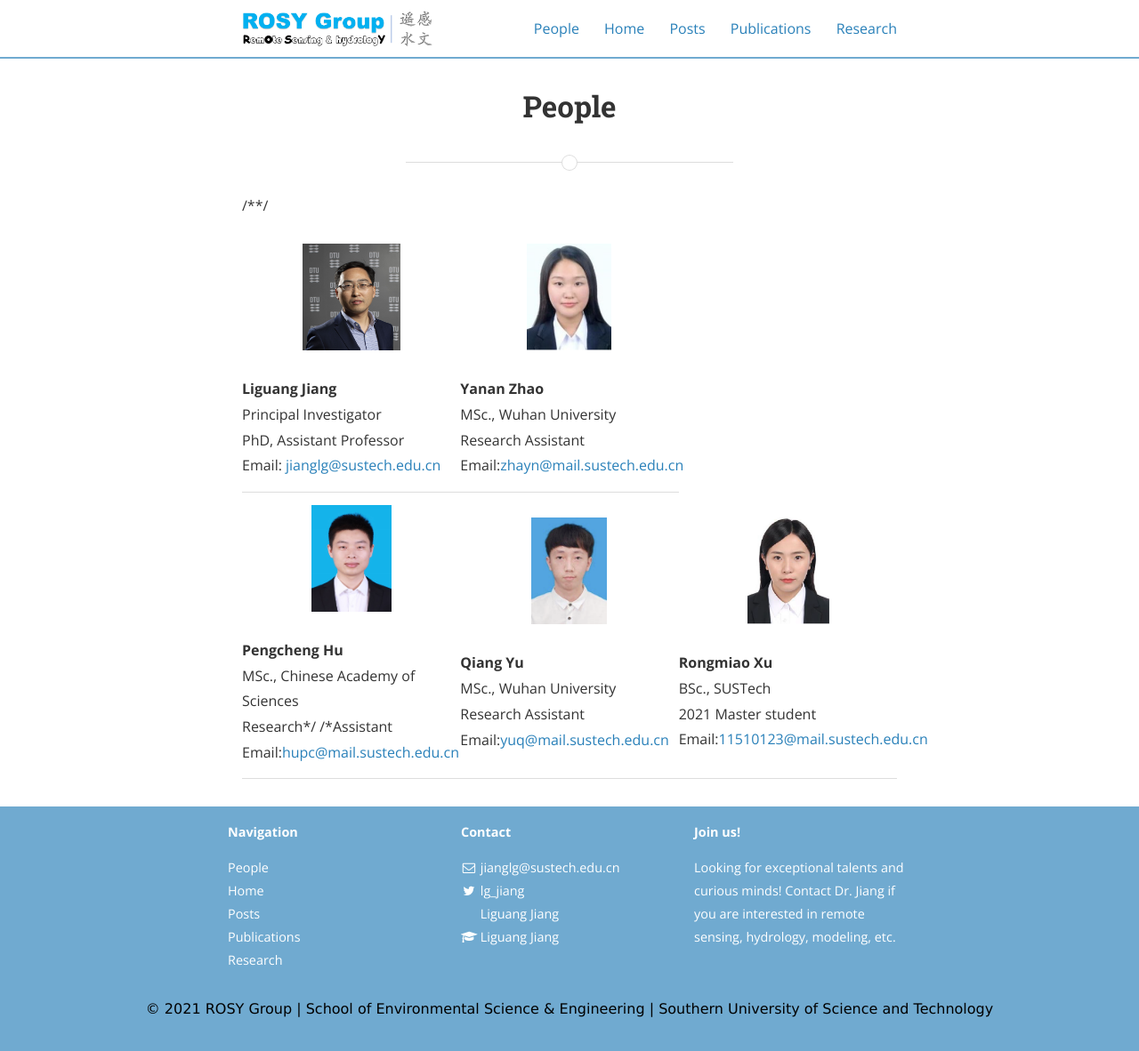
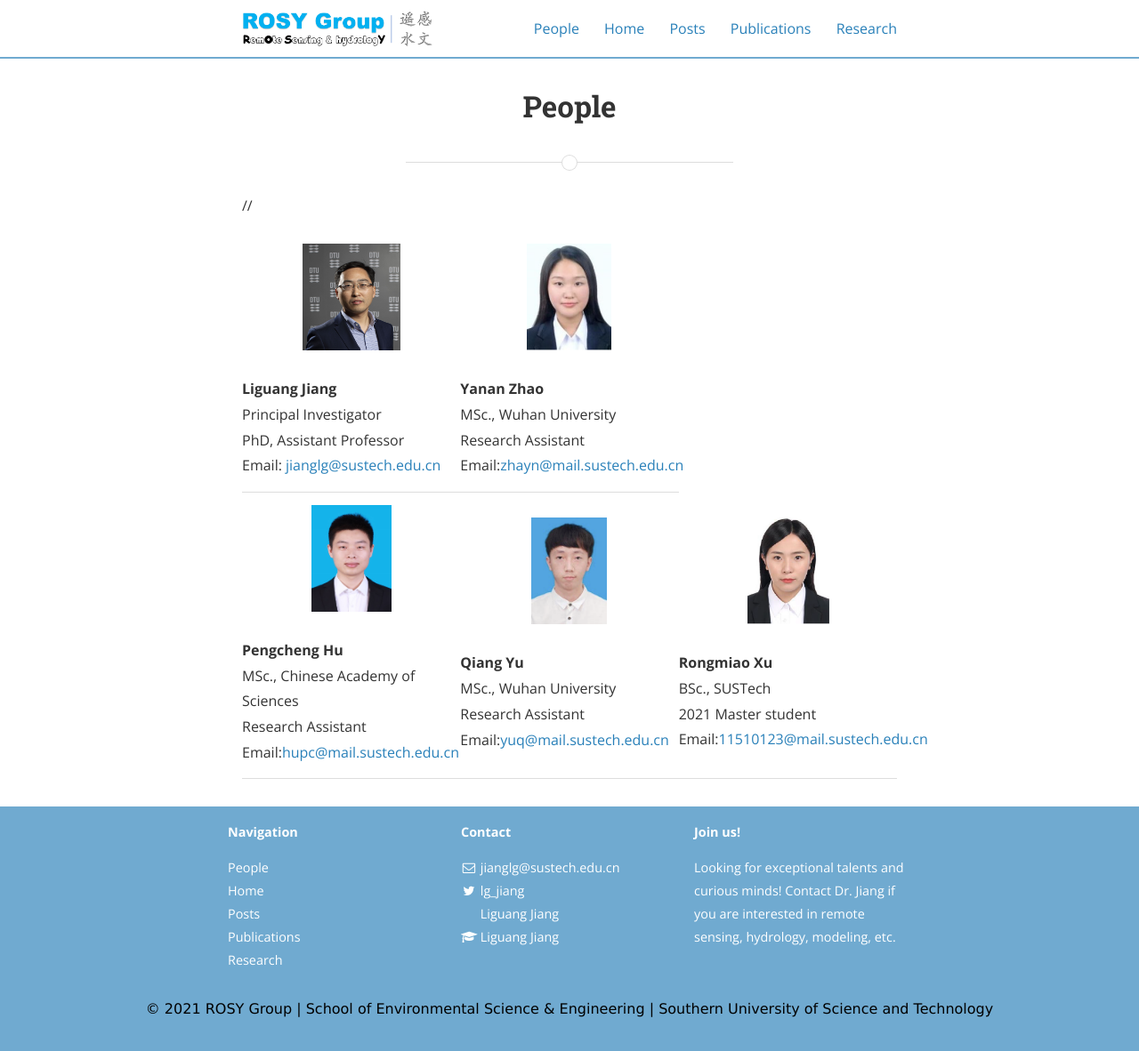
Before and after one commit to 12530/rshydro, a Jekyll site: the page built from People.md, in a window 1280 px wide and 1182 px high. Shown: the whole window at 89% size. Built offline with Jekyll 4.4.1, drawn with Linux system fonts in a browser that asks for light colours; nearby versions of some CDN libraries.

Commit message:
Update People.md

```diff
--- a/People.md
+++ b/People.md
@@ -35,7 +35,7 @@ main_nav: true
 
   </tr>
   <tr>
-    /*<td align="left"><img src="/assets/Pengcheng.jpg" alt="胡鹏程" style="width:90px;height:120px;">  <br><b>Pengcheng Hu</b><br>MSc., Chinese Academy of Sciences <br>Research*/ /*Assistant<br> Email:<a href="mailto:hupc@mail.sustech.edu.cn">hupc@mail.sustech.edu.cn</a></td>*/
+    /<td align="left"><img src="/assets/Pengcheng.jpg" alt="胡鹏程" style="width:90px;height:120px;">  <br><b>Pengcheng Hu</b><br>MSc., Chinese Academy of Sciences <br>Research Assistant<br> Email:<a href="mailto:hupc@mail.sustech.edu.cn">hupc@mail.sustech.edu.cn</a></td>/
     <td align="left"><img src="/assets/Yuqiang.jpg" alt="余樯" style="width:85px;height:120px;">  <br><b>Qiang Yu</b><br>MSc., Wuhan University<br>Research Assistant<br> Email:<a href="mailto:yuq@mail.sustech.edu.cn">yuq@mail.sustech.edu.cn</a></td>
     <td align="left"><img src="/assets/Rongmiao.PNG" alt="徐荣苗" style="width:95px;height:120px;">  <br><b>Rongmiao Xu</b><br>BSc., SUSTech <br>2021 Master student<br> Email:<a href="mailto:11510123@mail.sustech.edu.cn">11510123@mail.sustech.edu.cn</a></td>
   </tr>
```
